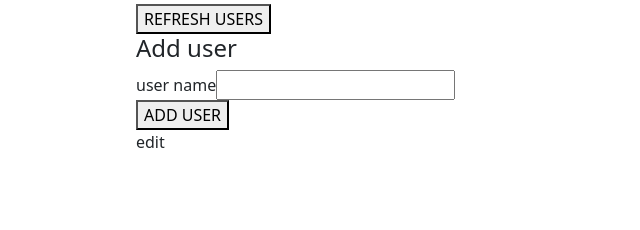
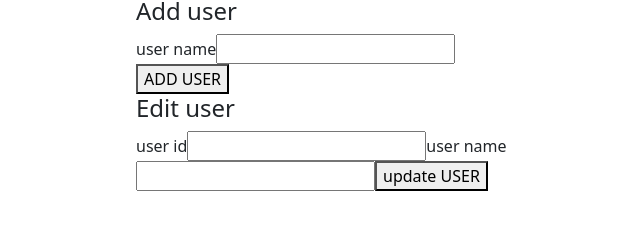
Before and after one commit to wisdomekpotu/react18-firebasev9-auth, a React (Create React App) app: page /name in a window 1280 px wide. Shown: the part 344-574 px from the top of the page, without its empty margins (316-956 px from the left). Built offline with nearby package versions, Linux system fonts and the light colour scheme; no server answers; the database is empty.

Commit message:
- added updation name

```diff
--- a/src/components/EditUser.js
+++ b/src/components/EditUser.js
@@ -1,8 +1,45 @@
-import React from "react";
- const EditUser = () => {
-	 return (
-		 <div>edit</div>
-	 )
- }
+import React, {useState} from "react";
+import { db } from "../firebase-config";
+import { doc, updateDoc } from "firebase/firestore";
+
+
+const EditUser = () => {
+	const [userName, setUserName] = useState('');
+	const [id, setId] = useState('');
+
+	const handleSubmit = (e) => {
+		e.preventDefault();
+		if (userName === '' || id === '') {
+			return
+		}
+		const docRef = doc(db, 'users', id);
+		updateDoc(docRef, {userName})
+			.then(response => {
+				console.log(response)
+			}).catch(error => console.log(error.message))
+	}
+	return (
+		<div>
+			<h4>Edit user</h4>
+			<form onSubmit={handleSubmit}>
+				<label htmlFor='name'>user id</label>
+				<input id='id'
+					   type='text'
+					   value={id}
+					   onChange={(e) => setId(e.target.value)}
+				/>
+				<label htmlFor='name'>user name</label>
+				<br/>
+				<input id='name'
+					   type='text'
+					   value={userName}
+					   onChange={(e) => setUserName(e.target.value)}
+				/>
+
+				<button type='submit'>update USER</button>
+			</form>
+		</div>
+	)
+}
 
  export default EditUser;
--- a/src/components/Name.js
+++ b/src/components/Name.js
@@ -2,6 +2,7 @@ import React, {useEffect, useState} from "react";
 import {useNavigate} from "react-router-dom";
 import {collection, getDocs, addDoc} from "firebase/firestore";
 import {db} from "../firebase-config";
+import {userCollectionRef} from "../firestore_collection";
 import EditUser from "./EditUser";
 
 
@@ -18,7 +19,7 @@ const Name = () => {
 	}, [users])
 
 	const getUsers = () => {
-		const userCollectionRef = collection(db, 'users');
+		// const userCollectionRef = collection(db, 'users');
 		getDocs(userCollectionRef).then(response => {
 			const user = response.docs.map(doc => ({
 				data: doc.data(),
@@ -38,8 +39,9 @@ const Name = () => {
 		if (userName === '') {
 			return
 		}
-		const userCollectionRef = collection(db, 'users');
-		addDoc(userCollectionRef, {userName}).then(response => {
+		// const userCollectionRef = collection(db, 'users');
+		addDoc(userCollectionRef, {userName})
+			.then(response => {
 			console.log(response)
 		}).catch(error => console.log(error.message))
 	}
--- a/src/firestore_collection.js
+++ b/src/firestore_collection.js
@@ -1 +1,4 @@
 import {collection} from 'firebase/firestore';
+import {db} from "./firebase-config";
+
+export const userCollectionRef = collection(db, 'users');
```
